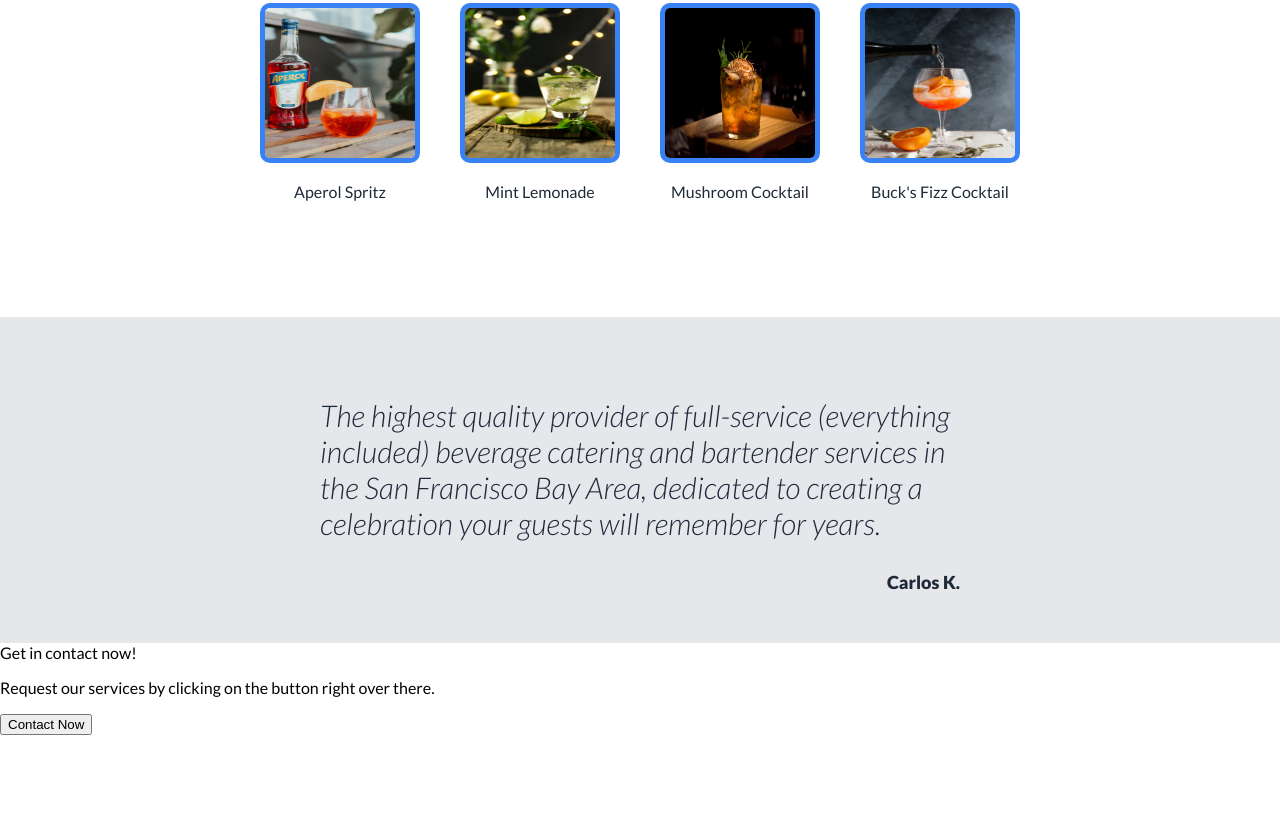
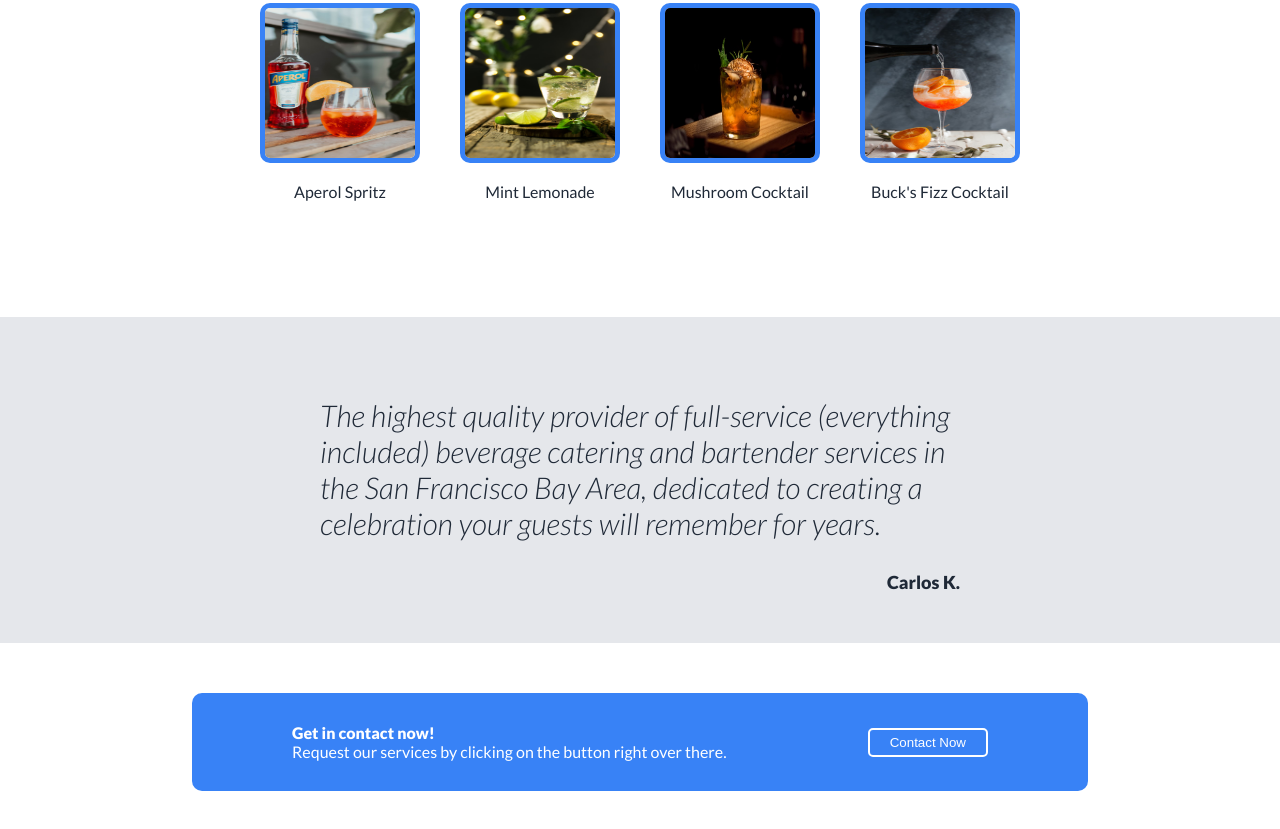
Before and after one commit to trvbarreto/rep-02, a plain HTML site: page index.html in a window 1280 px wide. Shown: the part 666-1495 px from the top of the page. Before the commit the page ends 1401 px from the top, so only its background shows below. Drawn offline with Linux system fonts and the light colour scheme.

Commit message:
Add cta section styles

```diff
--- a/style.css
+++ b/style.css
@@ -130,3 +130,35 @@ body {
     color: #1f2937;
     font-weight: bold;
 }
+
+.cta-container {
+    padding: 50px 15vw;
+}
+
+.cta {
+    background-color: #3882f6;
+    color: white;
+    border-radius: 10px;
+    padding: 30px 100px;
+
+    display: flex;
+    justify-content: space-between;
+    align-items: center;
+}
+
+.cta span {
+    font-weight: bold;
+}
+
+.cta p {
+    margin: 0;
+}
+
+button#cta {
+    background-color: #3882f6;
+    color: white;
+    border: 2px solid white;
+    border-radius: 5px;
+
+    padding: 5px 20px;
+}
```
